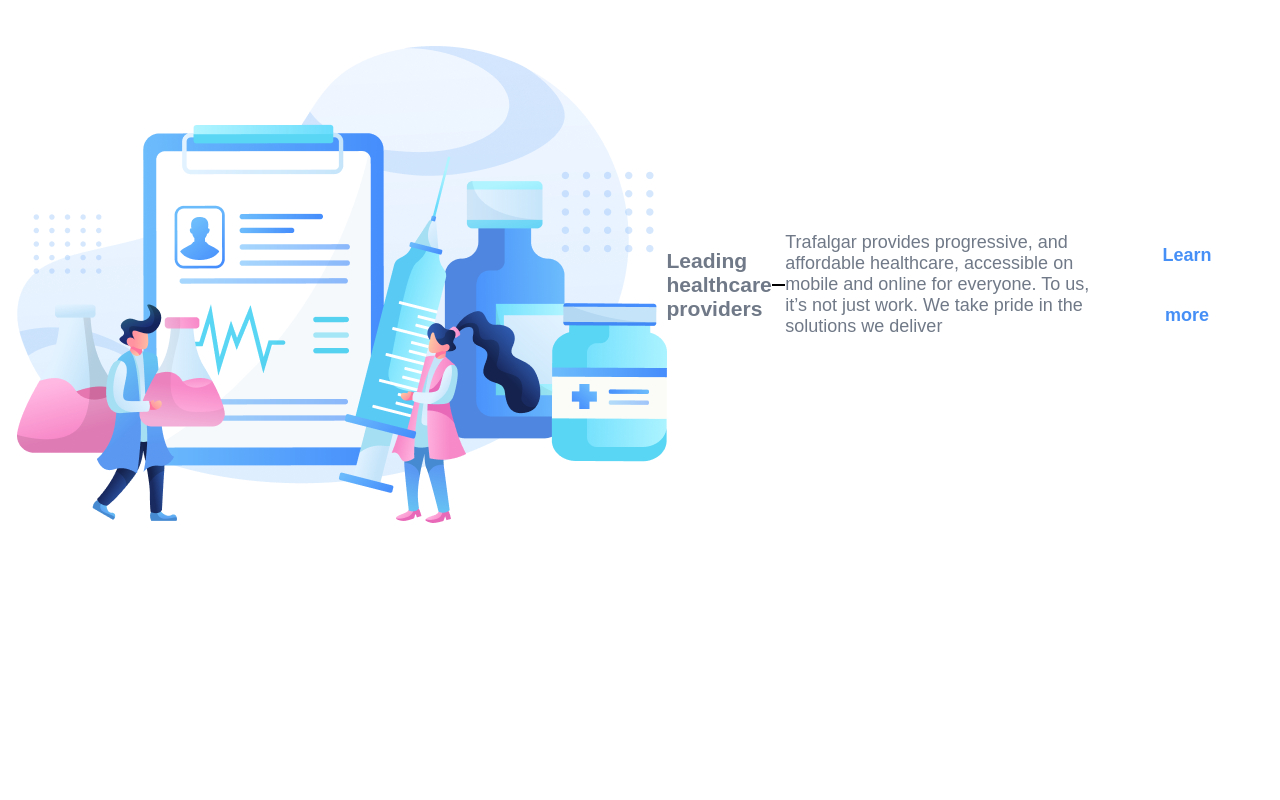
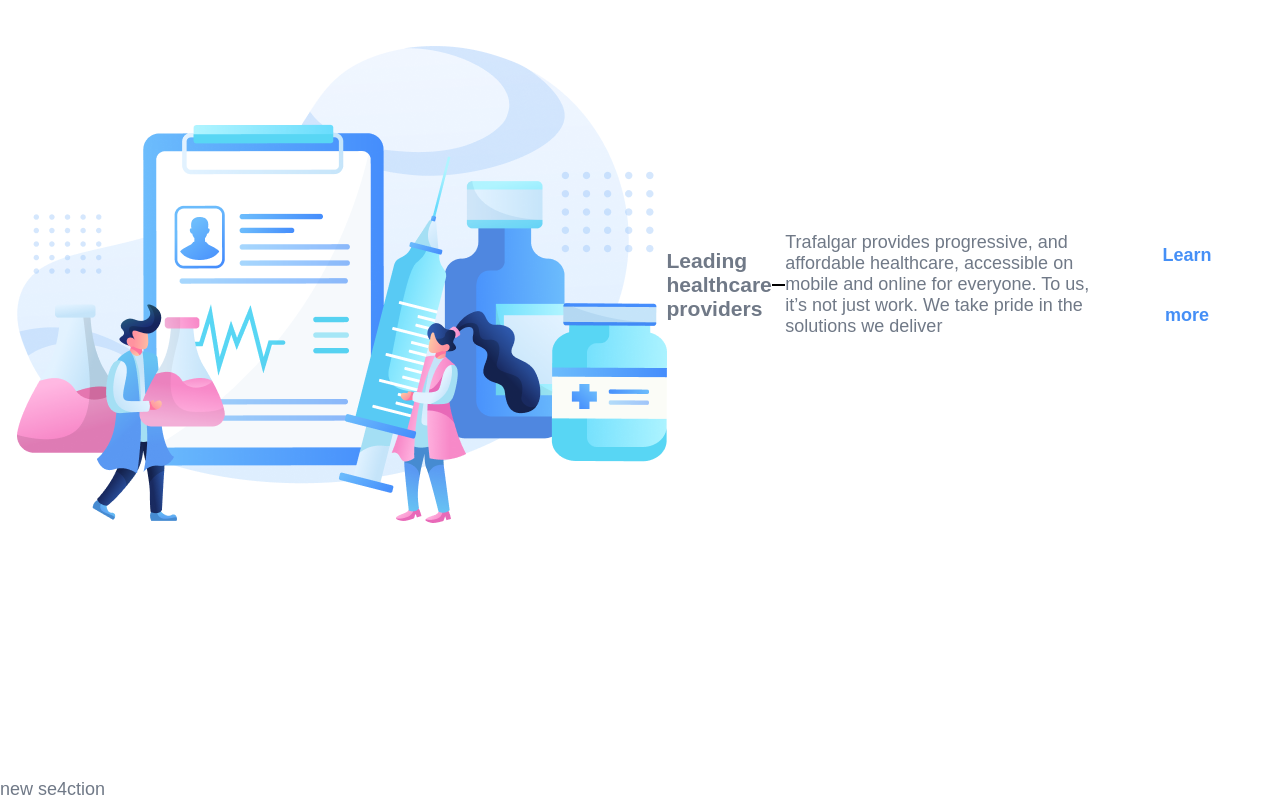
Before and after one commit to mavluda2006/trafalgar, a plain HTML site: page index.html in a window 1280 px wide. Shown: the part 3063-3863 px from the top of the page. Before the commit the page ends 3842 px from the top, so only its background shows below. Drawn offline with Linux system fonts and the light colour scheme.

Commit message:
new commit

```diff
--- a/index.html
+++ b/index.html
@@ -157,6 +157,11 @@
           </div>
         </section>
 
+        <!-- new section -->
+         <section>
+          new se4ction
+         </section>
+
       </main>
 
 
```
